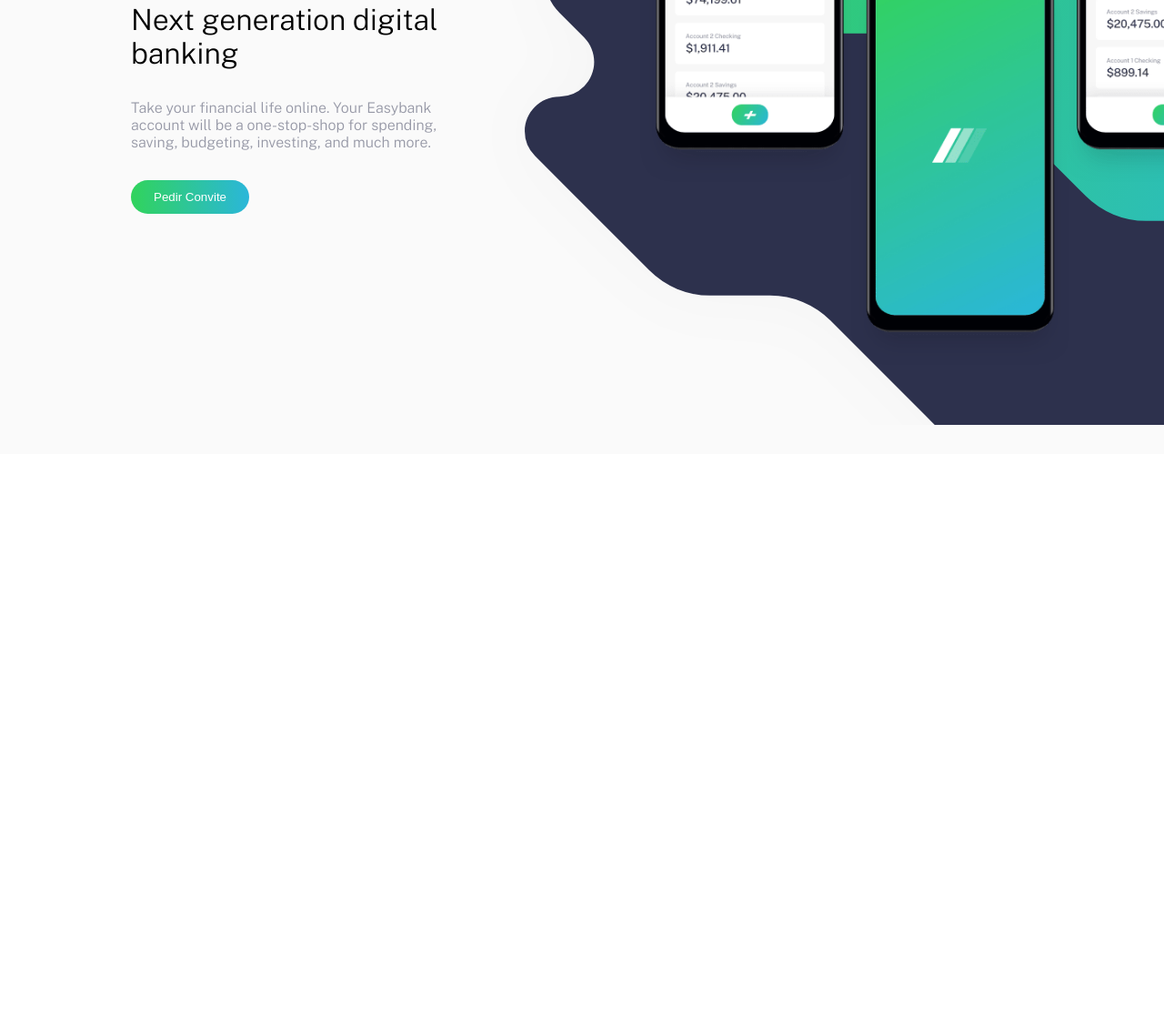
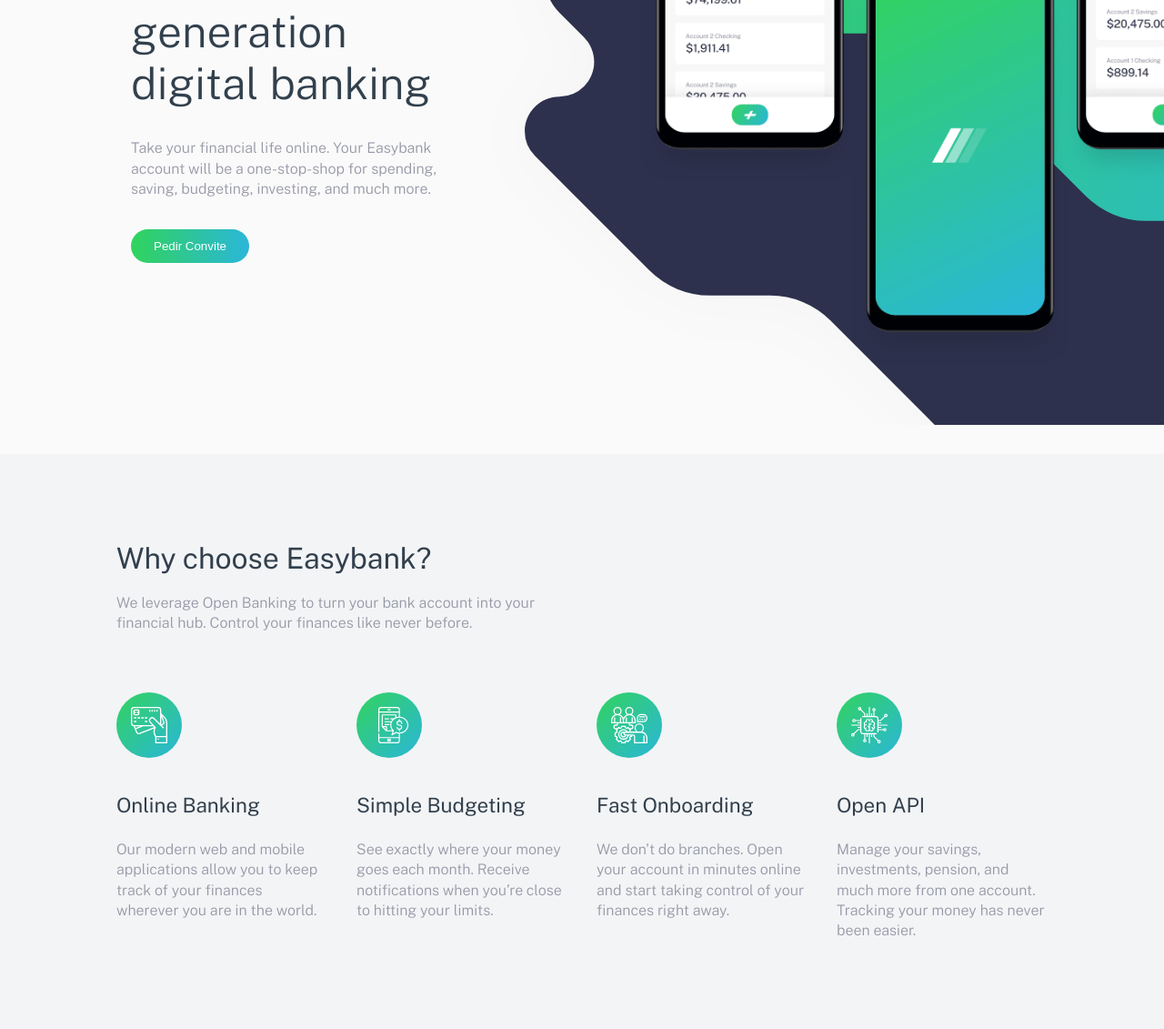
Before and after one commit to idomelo/easy-bank-landing-page, a plain HTML site: page index.html in a window 1280 px wide. Shown: the part 301-1432 px from the top of the page at 91% size. Before the commit the page ends 800 px from the top, so only its background shows below. Drawn offline with nearby package versions, Linux system fonts and the light colour scheme.

Commit message:
add section about

```diff
--- a/index.html
+++ b/index.html
@@ -61,9 +61,9 @@
             Next generation digital banking
           </h1>
 
-          <h3 class="home__text">
+          <h5 class="home__text">
             Take your financial life online. Your Easybank account will be a one-stop-shop for spending, saving, budgeting, investing, and much more.
-          </h3>
+          </h5>
 
           <button class="button button__action">
             Pedir Convite
@@ -72,12 +72,77 @@
         </div>
 
         <div class="home__img__wrapper">
-          <img class="home__img" src="images/image-mockups.png" alt="">
+          <img class="home__img" src="images/image-mockups.png" alt="prints do aplicativo para celular">
         </div>
       </div>
     </section>
 
     <!-- =======  ABOUT ======= -->
+
+    <section class="about" id="about">
+
+      <div class="about__container grid">
+        <div class="about__apresentation">
+          <h2 class="about__title">
+            Why choose Easybank?
+          </h2>
+          <h5 class="about__subtitle">
+            We leverage Open Banking to turn your bank account into your financial hub. Control
+            your finances like never before.
+          </h5>
+        </div>
+
+        <div class="about__cards grid">
+          <div class="about__card">
+            <img src="images/icon-online.svg" alt="" class="card__img">
+
+            <h3 class="card__title">
+              Online Banking
+            </h3>
+            <h5>
+              Our modern web and mobile applications allow you to keep track of your finances wherever you are in the world.
+            </h5>
+          </div>
+
+          <div class="about__card">
+            <img src="images/icon-budgeting.svg" alt="" class="card__img">
+
+            <h3 class="card__title">
+              Simple Budgeting
+            </h3>
+            <h5>
+              See exactly where your money goes each month. Receive notifications when you’re close to hitting your limits.
+            </h5>
+          </div>
+
+          <div class="about__card">
+            <img src="images/icon-onboarding.svg" alt="" class="card__img">
+
+            <h3 class="card__title">
+              Fast Onboarding
+            </h3>
+            <h5>
+              We don’t do branches. Open your account in minutes online and start taking control of your finances right away.
+            </h5>
+          </div>
+
+          <div class="about__card">
+            <img src="images/icon-api.svg" alt="" class="card__img">
+
+            <h3 class="card__title">
+              Open API
+            </h3>
+            <h5>
+              Manage your savings, investments, pension, and much more from one account. Tracking your money has never been easier.
+            </h5>
+          </div>
+        </div>
+
+      </div>
+
+
+    </section>
+
 
   </main>
 
--- a/styles/style.scss
+++ b/styles/style.scss
@@ -8,7 +8,7 @@
   --lime-green: hsl(136, 65%, 51%);
   --bright-cyan: hsl(192, 70%, 51%);
 
-  --title-color: hls(210, 15%, 15%);
+  --title-color: hsl(210, 21%, 25%);
   --button-color: linear-gradient(90deg, var(--lime-green) 0%, var(--bright-cyan) 100%);
   --text-button-color: var(--white);
 
@@ -41,14 +41,32 @@ html {
 }
 h1 {
   font-weight: var(--h3-font-weight);
-  font-size: 2rem;
+  color: var(--title-color);
+  font-size: 3rem;
 }
 h2 {
   font-weight: var(--h2-font-weight);
+  color: var(--title-color);
+  font-size: 2rem;
 }
 h3 {
+  font-weight: var(--h2-font-weight);
+  font-size: 1.4rem;
+  color: var(--title-color);
+}
+h4 {
   font-weight: var(--h3-font-weight);
   font-size: 1rem;
+  color: var(--title-color);
+}
+h5 {
+  font-weight: var(--h3-font-weight);
+  font-size: 1rem;
+  line-height: 1.4rem;
+  color: var(--text-color);
+}
+h6 {
+  font-weight: var(--h3-font-weight);
   color: var(--text-color);
 }
 
@@ -222,3 +240,33 @@ header {
     }
   }
 }
+
+
+/*======= ABOUT ======= */
+
+.about__container {
+  background-color: var(--light-grayish-blue);
+  gap: 4rem;
+  padding: 6rem 10%;
+
+  .about__apresentation {
+    max-width: 50%;
+
+    .about__title {
+      margin-bottom: 20px;
+    }
+  }
+
+  .about__cards {
+    grid-template-columns: repeat(4, 1fr);
+    gap: 2rem;
+
+    .card__img {
+      margin-bottom: 35px;
+    }
+
+    .card__title {
+      margin-bottom: 25px;
+    }
+  }
+}
```
Also changed, not shown: styles/style.css, 1 other file.
